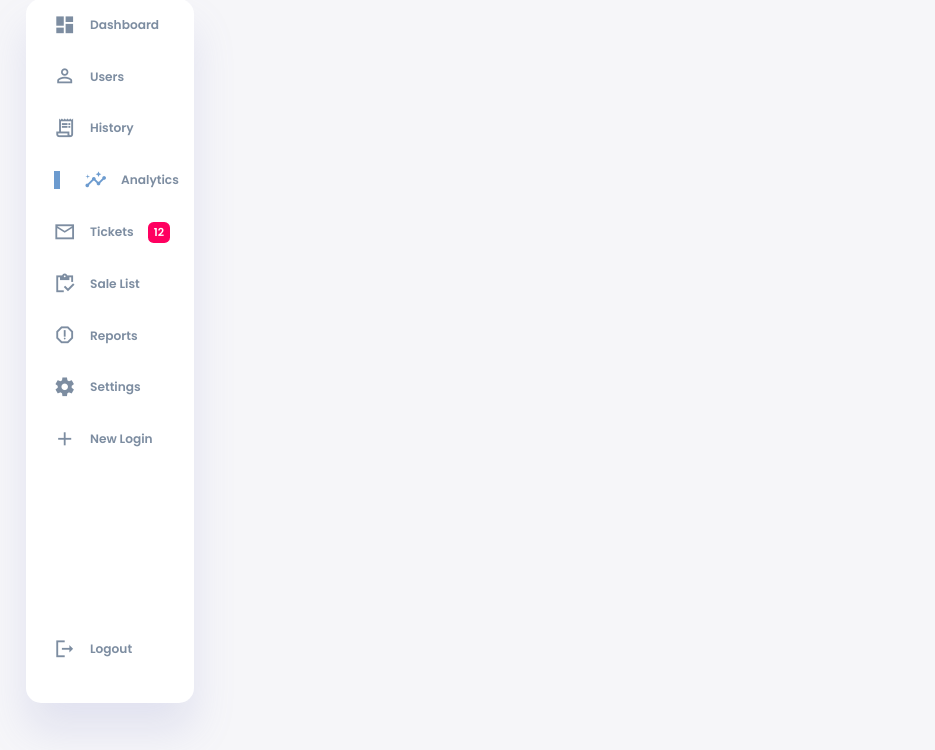
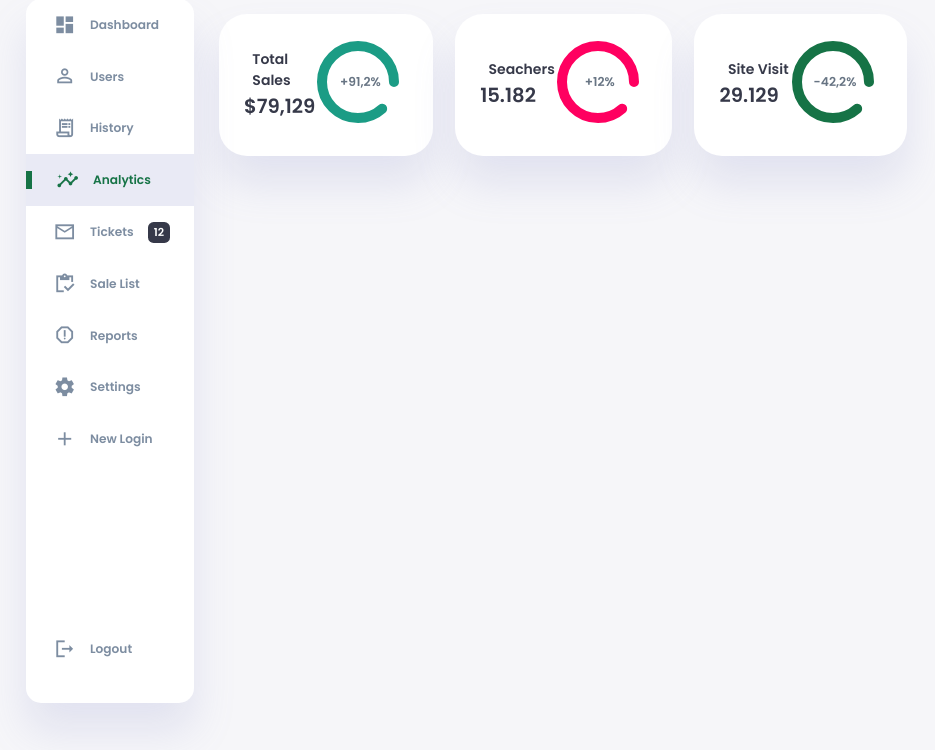
Before and after one commit to henriquedouradoo/dashboard-app, a plain HTML site: page index.html in a window 1280 px wide. Shown: the part 50-800 px from the top of the page, without its empty margins (0-935 px from the left). Drawn offline with Linux system fonts and the light colour scheme; a script that the page names is missing.

Commit message:
Add files via upload

```diff
--- a/index.html
+++ b/index.html
@@ -48,8 +48,8 @@
                 <a href="#" class="active">
                     <span class="material-icons-sharp">
                         insights
-                        </span>
-                        <h3>Analytics</h3>
+                    </span>
+                    <h3>Analytics</h3>
                 </a>
                 <a href="#">
                     <span class="material-icons-sharp">
@@ -91,6 +91,59 @@
             </div>
         </aside>
 
+        <main>
+            <h1>Analytics</h1>
+            <div class="analyse">
+                <div class="sales">
+                        <div class="status">
+                            <div class="info">
+                                <h3>Total Sales</h3>
+                                <h1>$79,129</h1>
+                            </div>
+                            <div class="progresss">
+                                <svg>
+                                    <circle cx="38" cy="38" r="36"></circle>
+                                </svg>
+                                <div class="percentage">
+                                    <p>+91,2%</p>
+                                </div>
+                            </div>
+                    </div>
+                </div>
+                <div class="searches">
+                    <div class="status">
+                        <div class="info">
+                            <h3>Seachers</h3>
+                            <h1>15.182</h1>
+                        </div>
+                        <div class="progresss">
+                            <svg>
+                                <circle cx="38" cy="38" r="36"></circle>
+                            </svg>
+                            <div class="percentage">
+                                <p>+12%</p>
+                            </div>
+                        </div>
+                </div>
+            </div>
+                <div class="visits">
+                    <div class="status">
+                        <div class="info">
+                            <h3>Site Visit</h3>
+                            <h1>29.129</h1>
+                        </div>
+                        <div class="progresss">
+                            <svg>
+                                <circle cx="38" cy="38" r="36"></circle>
+                            </svg>
+                            <div class="percentage">
+                                <p>-42,2%</p>
+                            </div>
+                        </div>
+                </div>
+            </div>
+            </div>
+        </main>
 
 
     </div>
--- a/orders.js
+++ b/orders.js
@@ -0,0 +1,20 @@
+const Orders = [
+    {
+        productName: 'JavaScript Tutorial',
+        productNumber: '85743',
+        paymentStatus: 'Due',
+        status: 'Pending'
+    },
+    {
+        productName: 'CSS Full Course',
+        productNumber: '97245',
+        paymentStatus: 'Refunded',
+        status: 'Declined'
+    },
+    {
+        productName: 'Flex-Box Tutorial',
+        productNumber: '36452',
+        paymentStatus: 'Paid',
+        status: 'Active'
+    },
+]
--- a/style.css
+++ b/style.css
@@ -1,7 +1,7 @@
  @import url('https://fonts.googleapis.com/css2?family=Poppins:wght@600&display=swap');
 
  :root{
-    --color-primary: #6C9BCF;
+    --color-primary: #167346;
     --color-danger: #FF0060;
     --color-success: #1B9C85;
     --color-warning: #F7D060;
@@ -181,7 +181,7 @@
     width: 100%;
  }
 
- aside .sidebar a:active{
+ aside .sidebar a.active{
    width: 100%;
    color: var(--color-primary);
    background-color: var(--color-light);
@@ -209,9 +209,97 @@
  }
 
  aside .sidebar .message-count{
-    background-color: var(--color-danger);
+    background-color: var(--color-dark);
     padding: 2px 6px;
     color: var(--color-white);
     font-size: 11px;
     border-radius: var(--border-radius-1);
  }
+
+ main{
+   margin-top: 1.4rem;
+   font-family: 'Poppins', sans-serif;
+ }
+
+ main .analyse{
+   display: grid;
+   grid-template-columns: repeat(3, 1fr);
+   gap: 1.6rem;
+
+ }
+
+ main .analyse > div{
+   background-color: var(--color-white);
+   padding: var(--card-padding);
+   border-radius: var(--card-border-radius);
+   margin-top: 1rem;
+   box-shadow: var(--box-shadow);
+   cursor: pointer;
+   transition: all 0.3s ease;
+ }
+
+ main .analyse > div:hover{
+   box-shadow: none;
+
+ }
+
+ main .analyse > div .status{
+   display: flex;
+   align-items: center;
+   justify-content: space-between;
+ }
+
+ main .analyse h3{
+   margin-left: 0.6rem;
+   font-size: 1rem;
+
+ }
+
+ main .analyse .progresss{
+   position: relative;
+   width: 92px;
+   height: 92px;
+   border-radius: 50%;
+ }
+
+ main .analyse svg{
+   width: 7rem;
+   height: 7rem;
+ }
+
+ main .analyse svg circle{
+   fill: none;
+   stroke-width: 10;
+   stroke-linecap: round;
+   transform: translate(5px, 5px);
+ }
+
+ main .analyse .sales svg circle{
+   stroke: var(--color-success);
+   stroke-dashoffset: -30;
+   stroke-dasharray: 200;
+ }
+
+ main .analyse .searches svg circle{
+   stroke: var(--color-danger);
+   stroke-dashoffset: -30;
+   stroke-dasharray: 200;
+ }
+
+ main .analyse .visits svg circle{
+   stroke: var(--color-primary);
+   stroke-dashoffset: -30;
+   stroke-dasharray: 200;
+ }
+
+
+ main .analyse .progresss .percentage{
+   position: absolute;
+   top: -3px;
+   left: -1px;
+   display: flex;
+   align-items: center;
+   justify-content: center;
+   height: 100%;
+   width: 100%;
+ }
```
Lines whose indentation alone changed are shown as unchanged.
